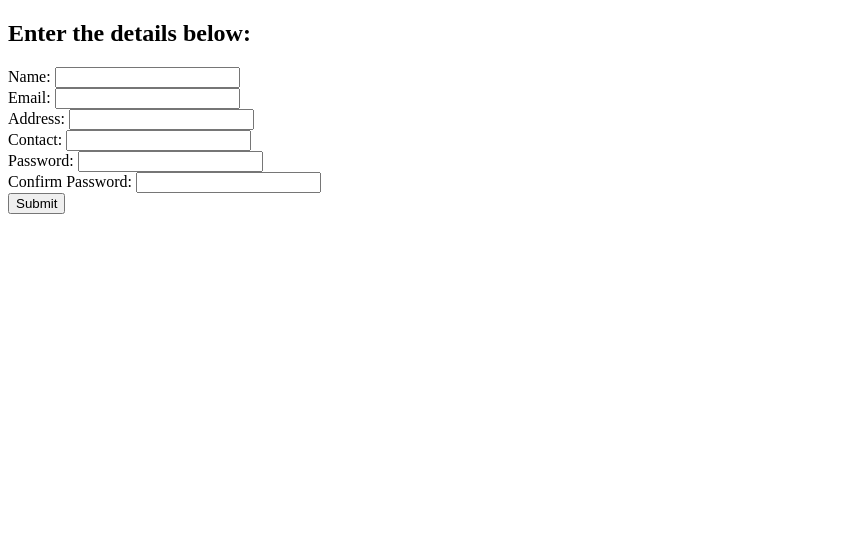
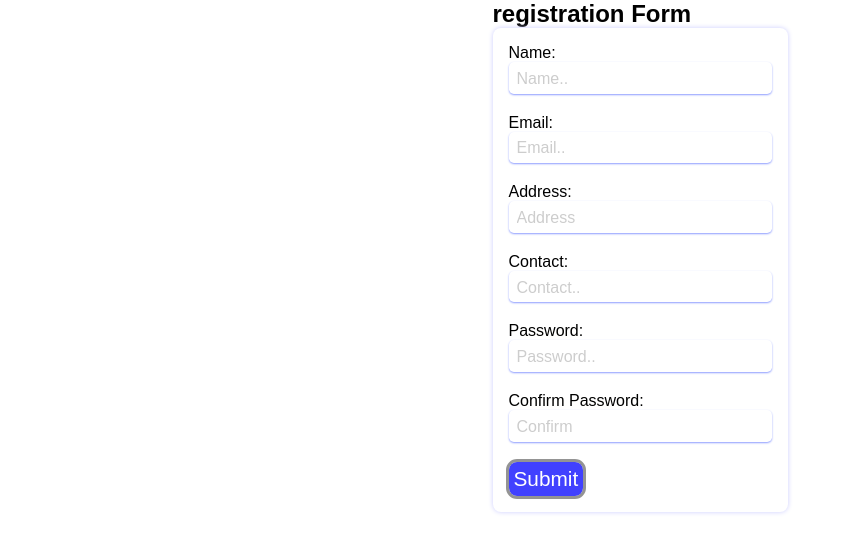
Before and after one commit to adkshishir/car_rental, a PHP site: page /user_register.php in a window 1280 px wide. Shown: the top 553 px of the page, without its empty margins (0-845 px from the left). Run offline with PHP 8.4, Linux system fonts and the light colour scheme.

Commit message:
styles with validations on register

```diff
--- a/admin/car_register.php
+++ b/admin/car_register.php
@@ -6,6 +6,7 @@
     <meta http-equiv="X-UA-Compatible" content="IE=edge">
     <meta name="viewport" content="width=device-width, initial-scale=1.0">
     <title>Car Register</title>
+    <link rel="stylesheet" href="../asserts/css/style.css"/>
 </head>
 
 <body>
--- a/admin/user_login.php
+++ b/admin/user_login.php
@@ -6,6 +6,7 @@
     <meta http-equiv="X-UA-Compatible" content="IE=edge">
     <meta name="viewport" content="width=device-width, initial-scale=1.0">
     <title>User Login page</title>
+    <link rel="stylesheet" href="../asserts/css/style.css"/>
 </head>
 
 <body>
--- a/asserts/css/style.css
+++ b/asserts/css/style.css
@@ -1,9 +1,11 @@
+/*css for all */
 * {
   margin: 0;
   padding: 0;
   box-sizing: border-box;
   font-family: sans-serif;
 }
+/* header css */
 .main-header {
   justify-content: center;
   display: grid;
@@ -17,6 +19,7 @@
   background: white;
   z-index: 2;
 }
+
 .title {
   margin: 1rem;
   border-radius: 1rem;
@@ -50,6 +53,7 @@
 .nav-ul li:hover {
   color: rgb(255, 103, 103);
 }
+/* body css */
 .main {
   z-index: -1;
   background-color: rgb(255, 238, 238);
@@ -77,3 +81,56 @@
 .car-detail:hover {
   box-shadow: 3px 3px 3px rgba(255, 206, 206, 0.764);
 }
+
+/* form css */
+form {
+  width: fit-content;
+  height: fit-content;
+  padding: 1rem;
+  border-radius: 0.5rem;
+  box-shadow: 0 0 5px rgb(204, 205, 255);
+}
+.form-section {
+  width: 100%;
+  height: 50vh;
+  justify-content: center;
+  display: grid;
+}
+input {
+  font-size: 1.2rem;
+  border-radius: 0.3rem;
+  border: none;
+  box-shadow: 0 1px 2px rgb(142, 157, 255);
+  padding: 0.3rem 0.5rem;
+}
+::placeholder {
+  color: rgb(205, 205, 205);
+  font-size: medium;
+}
+input:hover {
+  outline: rgb(0, 51, 255) solid 2px;
+}
+input:focus {
+  background-color: rgb(222, 226, 255);
+  outline: blue solid 2px;
+}
+
+.error {
+  height: 20px;
+  color: rgb(255, 123, 123);
+}
+.button {
+  padding: 5px;
+  margin: auto;
+  font-size: 1.3rem;
+  background-color: rgb(65, 65, 255);
+  color: white;
+  border-radius: 0.5rem;
+  outline: solid 3px rgba(118, 118, 118, 0.775);
+  border: none;
+}
+.button:hover {
+  background-color: rgb(52, 52, 255);
+  outline: solid 3px blue;
+  cursor: pointer;
+}
--- a/asserts/js/validation_userRegistration.js
+++ b/asserts/js/validation_userRegistration.js
@@ -5,43 +5,52 @@ function validationForm_userRegistation() {
   let address = document.getElementById("address").value;
   let password = document.getElementById("password").value;
   let conpassword = document.getElementById("conpass").value;
+  let passwordError = document.getElementById("passwordError");
+  let conpassError = document.getElementById("conpassError");
 
+  const errorMessages = document.querySelectorAll(".error");
+  errorMessages.forEach(function (errorMessage) {
+    errorMessage.textContent = "";
+  });
   if (name === "") {
-    alert("please enter your name first");
+    let nameError = document.getElementById("nameError");
+    nameError.textContent = "please enter your name first";
     return false;
   }
   if (email === "") {
-    alert("please enter your email ");
+    let emailError = document.getElementById("emailError");
+    emailError.textContent = "please enter your email ";
     return false;
   }
   if (contact === "") {
-    alert("please enter your contact");
+    let contactError = document.getElementById("contactError");
+    contactError.textContent = "contact is required";
     return false;
   }
 
   if (address === "") {
-    alert("please enter your address");
+    let addressError = document.getElementById("addressError");
+    addressError.textContent = "please enter you address";
+    return false;
   }
   if (password === "") {
-    alert("you forget to enter your password");
+    passwordError.textContent = "you forget to enter your password";
     return false;
   }
   if (length(password) <= 3) {
-    alert("password must be at least 4 characters");
+    passwordError.textContent = "password must be at least 4 characters";
   }
   if (length(password) >= 50) {
-    alert("password must be at less than 50 characters");
+    passwordError.textContent = "password must be at less than 50 characters";
     return false;
   }
   if (conpassword === "") {
-    alert("you forget to re enter your password");
+    conpassError.textContent = "you forget to re enter your password";
     return false;
   }
 
   if (password !== conpassword) {
-    alert(
-      "your password is not same with your conform password plz recheck your password"
-    );
+    conpassError.textContent = "pass is not same ";
     return false;
   }
 }
--- a/user_register.php
+++ b/user_register.php
@@ -6,15 +6,18 @@
     <meta http-equiv="X-UA-Compatible" content="IE=edge">
     <meta name="viewport" content="width=device-width, initial-scale=1.0">
     <title>Register</title>
+    <link rel="stylesheet" href="asserts/css/style.css"/>
+
 </head>
 
 <body>
     <header>
-        <h2>Enter the details below:</h2>
+
     </header>
     <main>
-        <section>
-            <form action="#" method="post">
+        <section class='form-section'>
+        <h2>registration Form</h2>
+            <form action="#" method="post" onsubmit='return validationForm_userRegistation()'>
                 <?php
                 if (isset($_POST['submit'])) {
                     $name = $_POST['name'];
@@ -26,35 +29,48 @@
                 }
                 ?>
                 <div class="name">
-                    <label for="name">Name:</label>
-                    <input type="text" name="name" id="name"><br />
+                    <label for="name">Name:</label></br>
+                    <input type="text" name="name" id="name" placeholder="Name.." ><br />
+                    <div id='nameError' class='error'></div>
                 </div>
                 <div class="email">
-                    <label for="email">Email:</label>
-                    <input type="email" name="email" id="email"><br />
+                    <label for="email" >Email:</label></br>
+                    <input type="email" name="email" id="email" placeholder="Email.."><br />
+                    <div id='emailError' class='error'></div>
+
                 </div>
                 <div class="address">
-                    <label for="address">Address:</label>
-                    <input type="text" name="address" id="address"><br />
+                    <label for="address" >Address:</label></br>
+                    <input type="text" name="address" id="address" placeholder="Address"><br />
+                    <div id='addressError' class='error'></div>
+
                 </div>
                 <div class="contact">
-                    <label for="contact">Contact:</label>
-                    <input type="text" name="contact" id="contact"><br />
+                    <label for="contact" >Contact:</label></br>
+                    <input type="text" name="contact" id="contact" placeholder="Contact.." ><br />
+                    <div id='contactError' class='error'></div>
+
                 </div>
                 <div class="pass">
-                    <label for="password">Password:</label>
-                    <input type="password" name="password" id="password"><br />
+                    <label for="password" >Password:</label></br>
+                    <input type="password" name="password" id="password" placeholder="Password.."><br />
+                    <div id='passwordError' class='error'></div>
+
                 </div>
                 <div class="conpass">
-                    <label for="conpass">Confirm Password:</label>
-                    <input type="password" name="conpass" id="conpass">
+                    <label for="conpass">Confirm Password:</label></br>
+                    <input type="password" name="conpass" id="conpass" placeholder="Confirm">
+                    <div id='conpassError' class='error'></div>
+
                 </div>
                 <div class="submit">
-                    <button type="submit" name="submit">Submit</button>
+                    <button type="submit" name="submit" class="button">Submit</button>
                 </div>
             </form>
         </section>
     </main>
+    <script src='asserts/js/validation_userRegistration.js'>
+        </script>
 </body>
 
 </html>
```
Also changed, not shown: user_login.php (+10 -4 lines).
